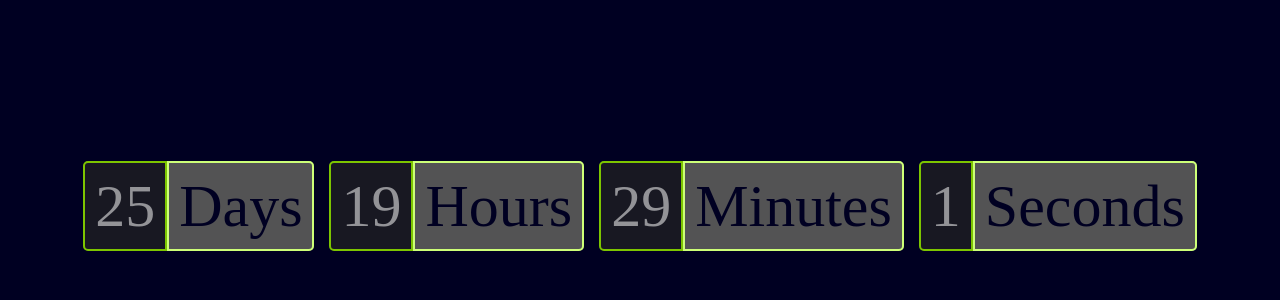
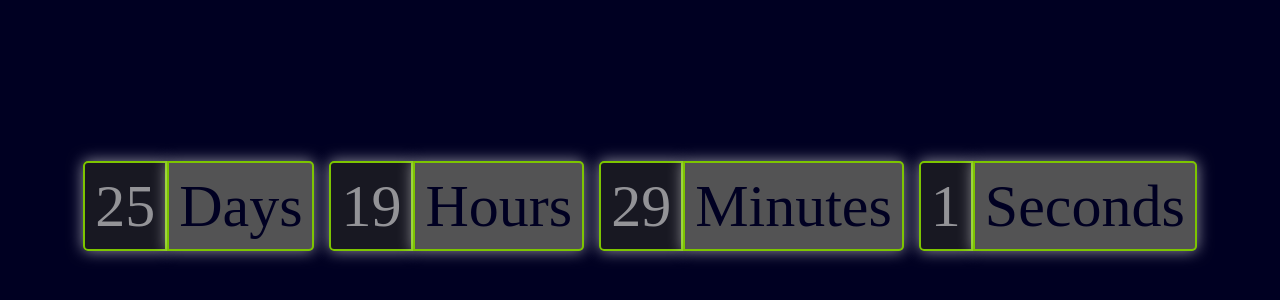
Before and after one commit to EliusHHimel/countdown, a plain HTML site: page index.html in a window 1280 px wide. Shown: the part 172-472 px from the top of the page. Drawn offline with Linux system fonts and the light colour scheme.

Commit message:
glow effect

```diff
--- a/style.css
+++ b/style.css
@@ -18,13 +18,15 @@ p {
     padding: 10px;
     background-color: #181822;
     border-radius: 5px 0px 0px 5px;
+    box-shadow: 0px 0px 15px #ffffff92;
 }
 
 .letters {
-    border: 2px solid #cdff78;
+    border: 2px solid #7dc500;
     padding: 10px;
     background-color: #535354;
     color: #002;
     border-radius: 0px 5px 5px 0px;
     margin-left: -15px;
+    box-shadow: 0px 0px 15px #ffffff92;
 }
```
